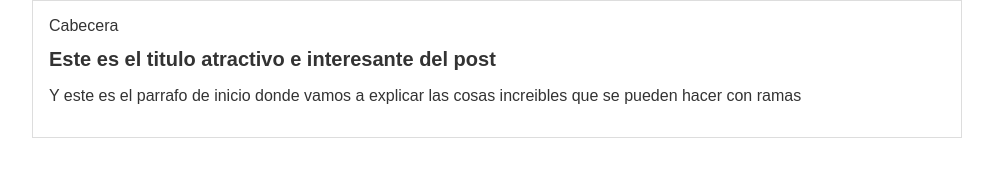
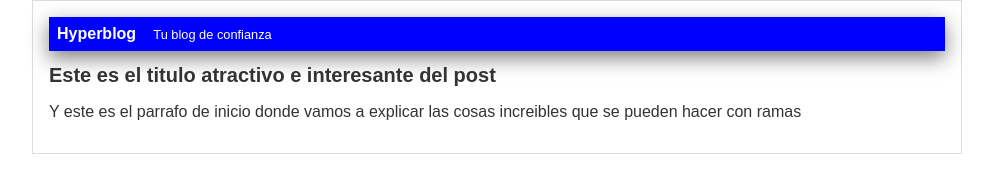
Before and after one commit to Blink1602/hyperblog, a plain HTML site: page index.html in a window 1280 px wide. Shown: the whole page, without its empty margins (143-1136 px from the left). Drawn offline with Linux system fonts and the light colour scheme.

Commit message:
cabecera terminada

```diff
--- a/css/estilos.css
+++ b/css/estilos.css
@@ -6,6 +6,19 @@ body
     font-size: 16px;
     margin: 0;
     padding: 0;
+}
+#cabecera{
+    background: blue;
+    box-shadow: 0px 7px 20px 0px rgba(0, 0, 0, 0.5);
+    color: white;
+    font-weight: bold;
+    margin: 0;
+    padding: 0.5em;
+}
+#cabecera #tagline{
+    padding: 0 0 0 1em;
+    font-weight: normal;
+    font-size: 0.8em;
 }
 #container
 {
--- a/index.html
+++ b/index.html
@@ -10,7 +10,8 @@
 <body>
     <div id="container">
         <div id="cabecera">
-            Cabecera
+            Hyperblog
+            <span id="tagline">Tu blog de confianza</span>
         </div>
         <div id="post">
             <h1>Este es el titulo atractivo e interesante del post</h1>
```
